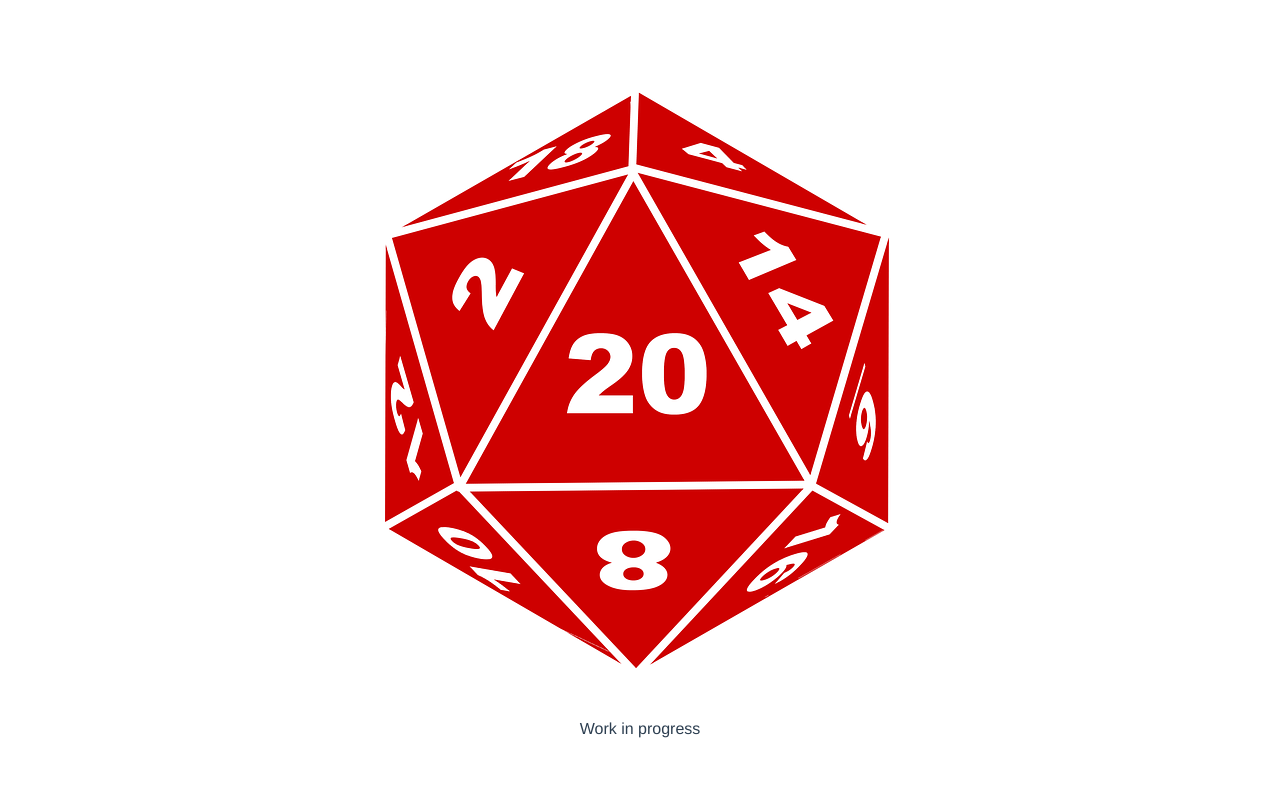
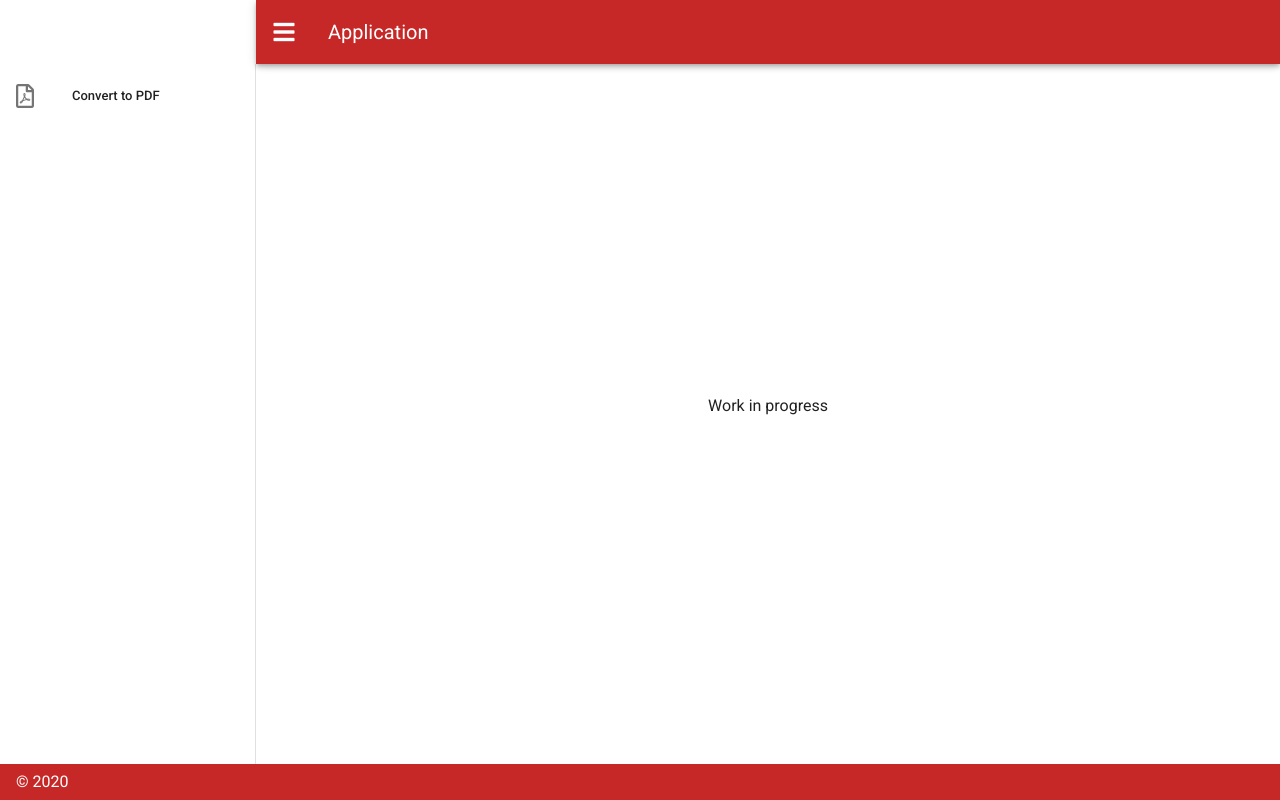
Before and after one commit to lubo-dev/character-sheet-creator, a Vue app: page / in a window 1280 px wide. Built offline with nearby package versions, Linux system fonts and the light colour scheme.

Commit message:
Added Vuetify

```diff
--- a/public/index.html
+++ b/public/index.html
@@ -6,6 +6,7 @@
     <meta name="viewport" content="width=device-width,initial-scale=1.0">
     <link rel="icon" href="<%= BASE_URL %>favicon.png">
     <title><%= htmlWebpackPlugin.options.title %></title>
+    <link rel="stylesheet" href="https://fonts.googleapis.com/css?family=Roboto:100,300,400,500,700,900">
   </head>
   <body>
     <noscript>
--- a/src/App.vue
+++ b/src/App.vue
@@ -1,27 +1,61 @@
 <template>
-  <div id="app">
-    <img
-      alt="D20 Dice"
-      src="./assets/logo.png"
+  <v-app id="inspire">
+    <v-navigation-drawer
+      v-model="drawer"
+      clipped
+      app
     >
-    <p>Work in progress</p>
-  </div>
+      <v-list dense>
+        <v-list-item link>
+          <v-list-item-action>
+            <v-icon v-text="'$pdf'" />
+          </v-list-item-action>
+          <v-list-item-content>
+            <v-list-item-title>Convert to PDF</v-list-item-title>
+          </v-list-item-content>
+        </v-list-item>
+      </v-list>
+    </v-navigation-drawer>
+
+    <v-app-bar
+      app
+      color="red darken-3"
+      dark
+    >
+      <v-app-bar-nav-icon @click.stop="drawer = !drawer">
+        <v-icon v-text="'$menu'" />
+      </v-app-bar-nav-icon>
+      <v-toolbar-title>Application</v-toolbar-title>
+    </v-app-bar>
+
+    <v-content>
+      <v-container
+        class="fill-height"
+        fluid
+      >
+        <v-row
+          align="center"
+          justify="center"
+        >
+          <v-col class="text-center">
+            <p>Work in progress</p>
+          </v-col>
+        </v-row>
+      </v-container>
+    </v-content>
+    <v-footer
+      color="red darken-3"
+      app
+    >
+      <span class="white--text">&copy; 2020</span>
+    </v-footer>
+  </v-app>
 </template>
 
 <script>
-
-export default {
-  name: 'App',
-}
+  export default {
+    data: () => ({
+      drawer: null,
+    }),
+  }
 </script>
-
-<style lang="scss">
-#app {
-  font-family: Avenir, Helvetica, Arial, sans-serif;
-  -webkit-font-smoothing: antialiased;
-  -moz-osx-font-smoothing: grayscale;
-  text-align: center;
-  color: #2c3e50;
-  margin-top: 60px;
-}
-</style>
--- a/src/main.js
+++ b/src/main.js
@@ -1,8 +1,10 @@
 import Vue from 'vue'
 import App from './App.vue'
+import vuetify from './plugins/vuetify';
 
 Vue.config.productionTip = false;
 
 new Vue({
-  render: h => h(App),
+  vuetify,
+  render: h => h(App)
 }).$mount('#app');
--- /dev/null
+++ b/src/plugins/vuetify.js
@@ -0,0 +1,14 @@
+import '@fortawesome/fontawesome-free/css/all.css'
+import Vue from 'vue';
+import Vuetify from 'vuetify/lib';
+
+Vue.use(Vuetify);
+
+export default new Vuetify({
+    icons: {
+        iconfont: 'fa',
+        values: {
+            pdf: 'far fa-file-pdf',
+        },
+    }
+});
--- a/vue.config.js
+++ b/vue.config.js
@@ -1,4 +1,7 @@
 module.exports = {
-  assetsDir: 'assets',
-  runtimeCompiler: true
+  "assetsDir": "assets",
+  "runtimeCompiler": true,
+  "transpileDependencies": [
+    "vuetify"
+  ]
 };
```
Also changed, not shown: package.json (+7 -2 lines), 1 other file (tests, documents, lock files or other folders).
